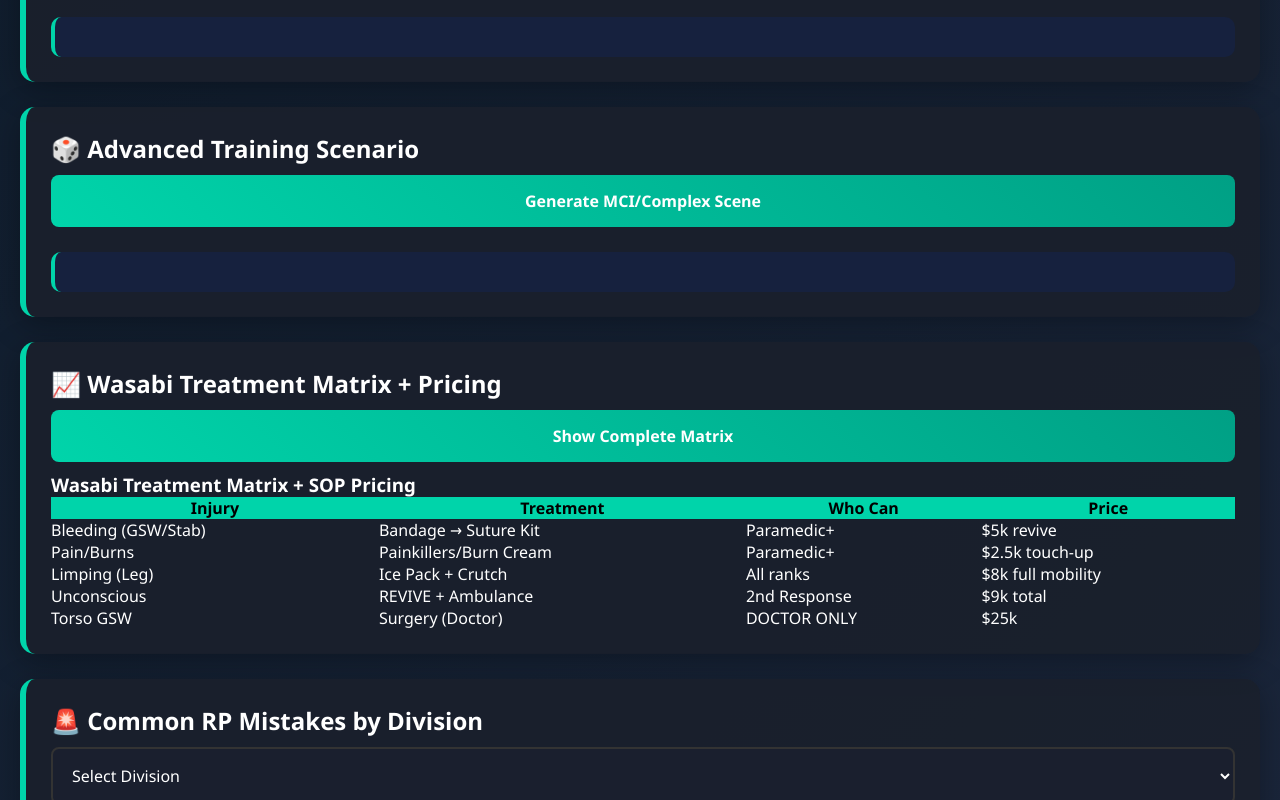
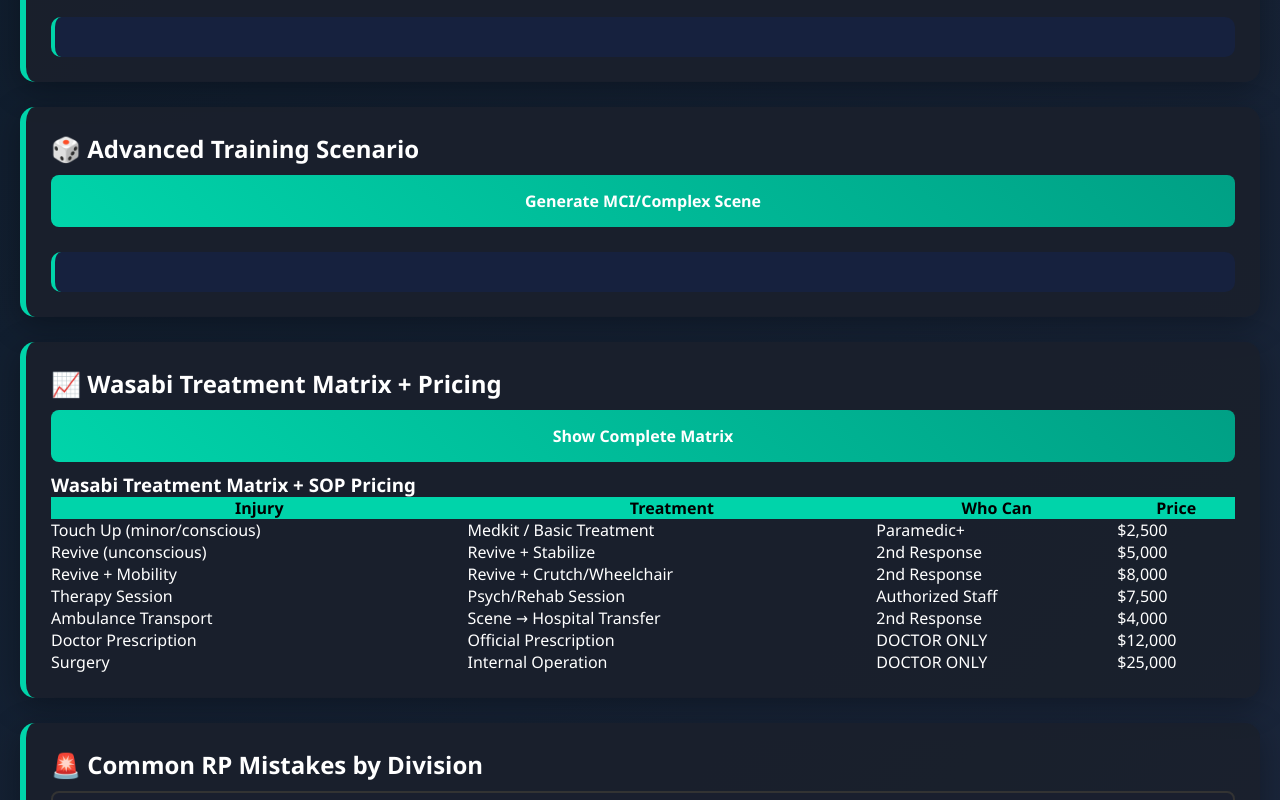
Before and after one commit to Haven118/medcore, a website: page index.html in a window 1280 px wide. Both pictures are taken after a click on the button "Show Complete Matrix". Shown: the part 708-1508 px from the top of the page. Drawn offline with Linux system fonts and the light colour scheme.

Commit message:
Fix pricing to match SOP

```diff
--- a/index.html
+++ b/index.html
@@ -101,7 +101,8 @@
           unconscious: 'Revive + transport'
         },
         pricing: {
-          revive: 5000, transport: 4000, surgery: 25000, therapy: 7500
+          touchUp: 2500, revive: 5000, reviveMobility: 8000, therapy: 7500,
+          transport: 4000, prescription: 12000, surgery: 25000
         }
       },
       ranks: {
@@ -145,7 +146,7 @@
         <div><b>Notes:</b></div>
         ${notes.map(n => `<div class="treatment">${n}</div>`).join('')}
         <div style="margin-top: 15px; font-size: 14px; color: #aaa;">
-          Pricing: Revive $5k + Transport $4k = Total estimate ~$9k
+          Pricing: Revive $5,000 + Transport $4,000 = Total ~$9,000
         </div>
       `;
 
@@ -201,11 +202,13 @@
         <h3>Wasabi Treatment Matrix + SOP Pricing</h3>
         <table style="width: 100%; border-collapse: collapse;">
           <tr style="background: #00d4aa; color: black;"><th>Injury</th><th>Treatment</th><th>Who Can</th><th>Price</th></tr>
-          <tr><td>Bleeding (GSW/Stab)</td><td>Bandage → Suture Kit</td><td>Paramedic+</td><td>$5k revive</td></tr>
-          <tr><td>Pain/Burns</td><td>Painkillers/Burn Cream</td><td>Paramedic+</td><td>$2.5k touch-up</td></tr>
-          <tr><td>Limping (Leg)</td><td>Ice Pack + Crutch</td><td>All ranks</td><td>$8k full mobility</td></tr>
-          <tr><td>Unconscious</td><td>REVIVE + Ambulance</td><td>2nd Response</td><td>$9k total</td></tr>
-          <tr><td>Torso GSW</td><td>Surgery (Doctor)</td><td>DOCTOR ONLY</td><td>$25k</td></tr>
+          <tr><td>Touch Up (minor/conscious)</td><td>Medkit / Basic Treatment</td><td>Paramedic+</td><td>$2,500</td></tr>
+          <tr><td>Revive (unconscious)</td><td>Revive + Stabilize</td><td>2nd Response</td><td>$5,000</td></tr>
+          <tr><td>Revive + Mobility</td><td>Revive + Crutch/Wheelchair</td><td>2nd Response</td><td>$8,000</td></tr>
+          <tr><td>Therapy Session</td><td>Psych/Rehab Session</td><td>Authorized Staff</td><td>$7,500</td></tr>
+          <tr><td>Ambulance Transport</td><td>Scene → Hospital Transfer</td><td>2nd Response</td><td>$4,000</td></tr>
+          <tr><td>Doctor Prescription</td><td>Official Prescription</td><td>DOCTOR ONLY</td><td>$12,000</td></tr>
+          <tr><td>Surgery</td><td>Internal Operation</td><td>DOCTOR ONLY</td><td>$25,000</td></tr>
         </table>
       `;
     }
```
Also changed, not shown: trifinity-ems-ai.html (+10 -7 lines).
